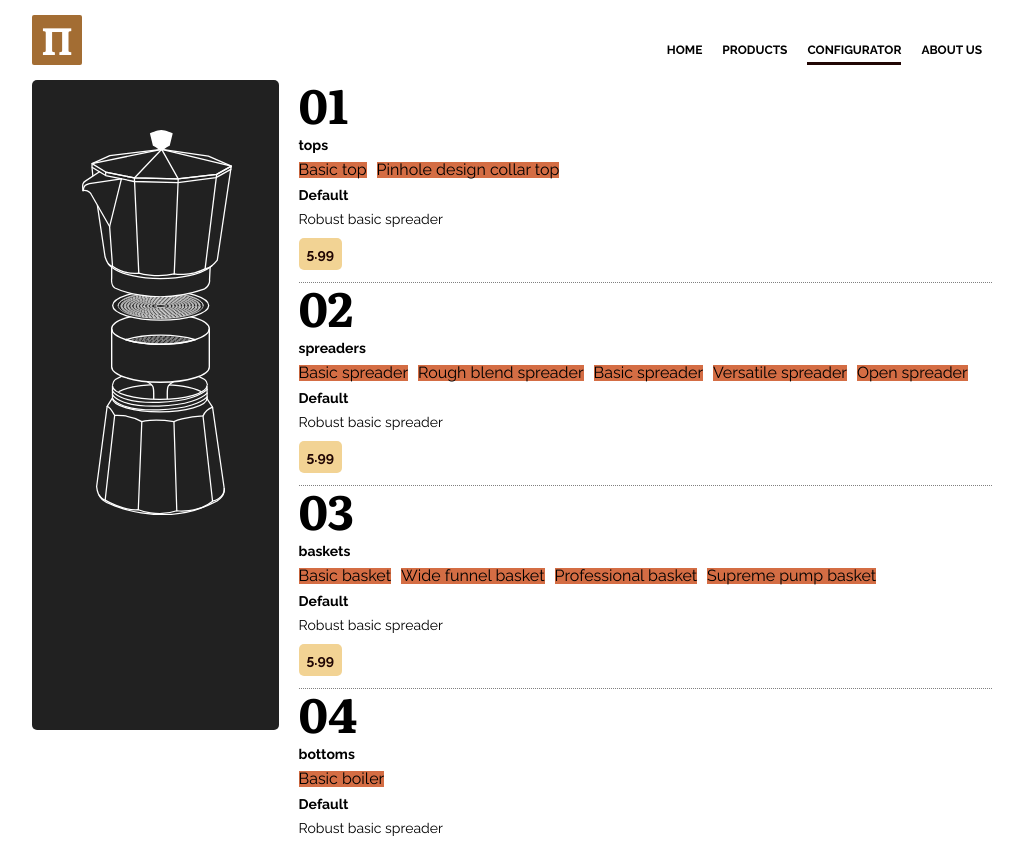
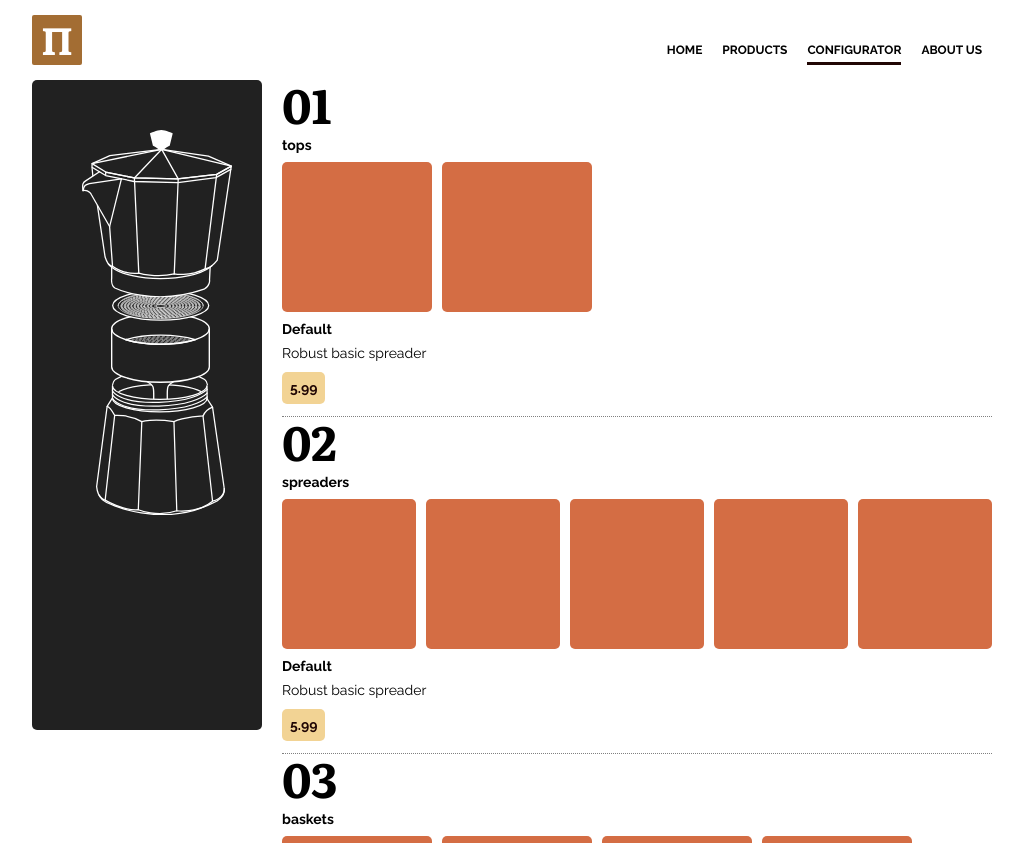
Before and after one commit to rafael-mindreau/percolator-poc, a React (Create React App) app: page /configurator in a window 1280 px wide. Shown: the top 843 px of the page, without its empty margins (128-1151 px from the left). Built offline with nearby package versions, Linux system fonts and the light colour scheme.

Commit message:
Split off choices into separate component

```diff
--- /dev/null
+++ b/src/components/Choice.js
@@ -0,0 +1,23 @@
+import React from 'react';
+import './Choice.scss';
+
+const blueprintColor = '#3388e2';
+
+export default function Choice({ component }) {
+  let content;
+
+  // Check if valid component was found
+  if (component) {
+    // Turn component into JSX compatible tag/type
+    const Component = component;
+    content = (
+      <Component fillColor={blueprintColor} />
+    );
+  }
+
+  return (
+    <div className="choice">
+      {content}
+    </div>
+  );
+}
--- /dev/null
+++ b/src/components/Choice.scss
@@ -0,0 +1,27 @@
+@import '../constants/colors.scss';
+
+.choice {
+  padding: 15px;
+  margin: 0 5px;
+  background-color: $blueprint-color;
+  width: 150px;
+  height: 150px;
+
+  border-radius: 5px;
+  box-sizing: border-box;
+
+  cursor: pointer;
+
+  &:first-child {
+    margin-left: 0;
+  }
+
+  &:last-child {
+    margin-right: 0;
+  }
+
+  svg {
+    width: 100%;
+    height: 100%;
+  }
+}
--- a/src/components/Configurator.js
+++ b/src/components/Configurator.js
@@ -1,6 +1,7 @@
 import React from 'react';
 import { connect } from 'react-redux';
 import PercolatorAssembly from './PercolatorAssembly';
+import Choice from './Choice';
 import options from '../constants/options';
 import './Configurator.scss';
 
@@ -16,9 +17,7 @@ function Configurator({ spreader }) {
       const option = part[optionKey];
 
       return (
-        <div className="choice">
-          {option.name}
-        </div>
+        <Choice component={option.component} />
       );
     });
 
```
